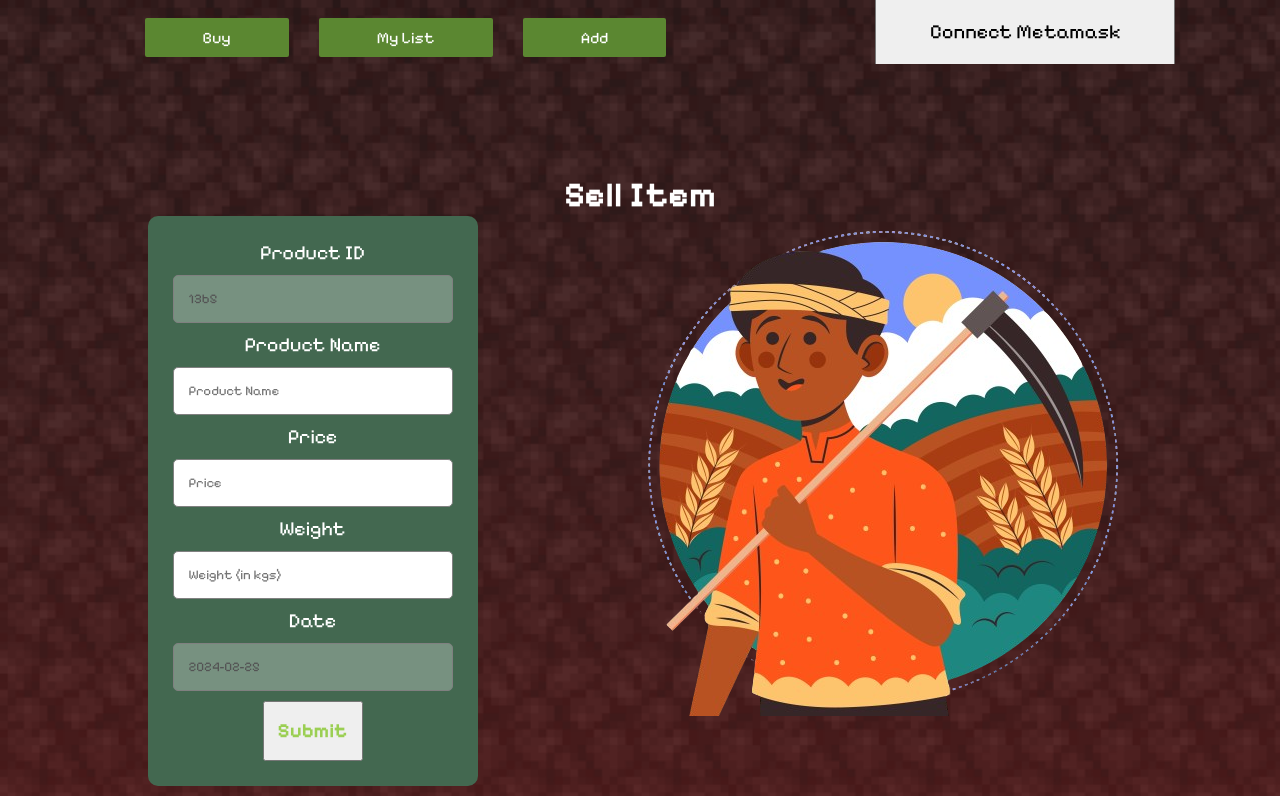
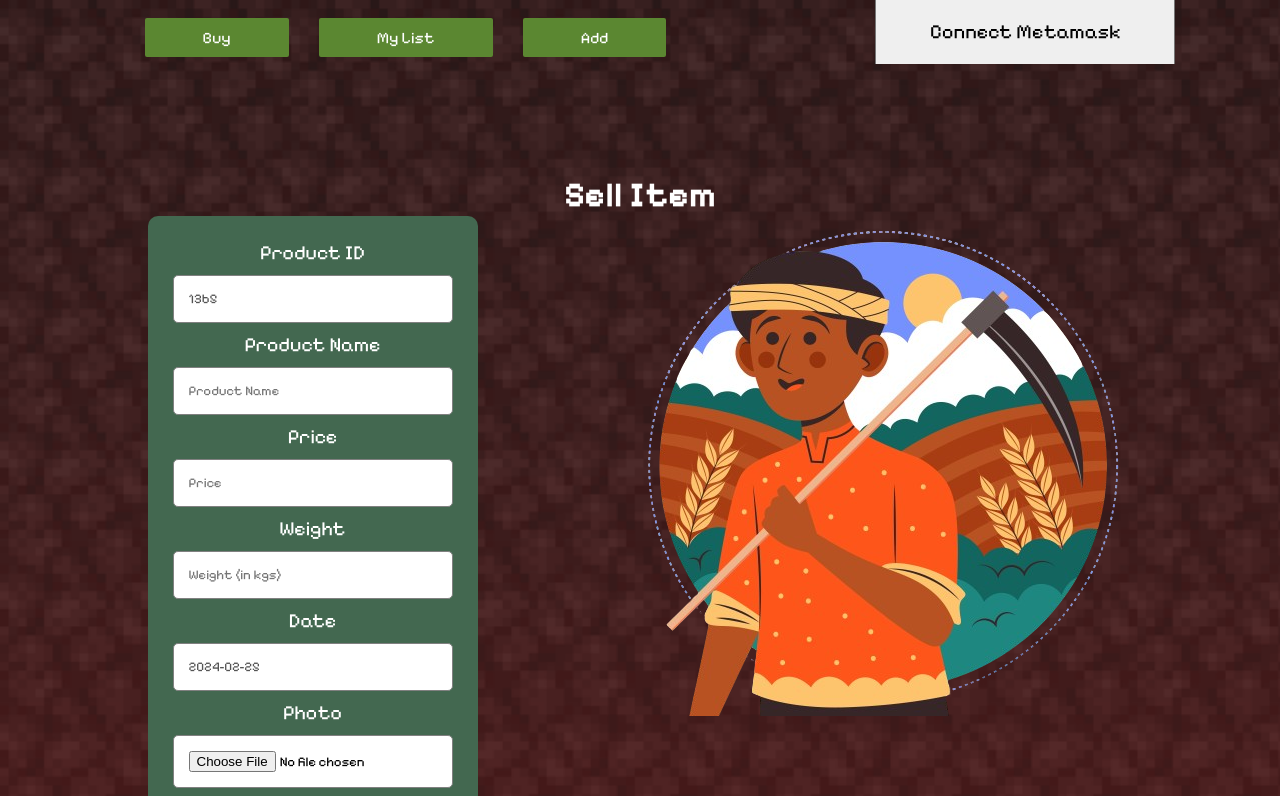
Before and after one commit to ameybagwe12/farmTracelo, a React (Create React App) app: page /add in a window 1280 px wide. Shown: the top 796 px of the page. Built offline with nearby package versions, Linux system fonts and the light colour scheme.

Commit message:
input file added

```diff
--- a/src/pages/Add.jsx
+++ b/src/pages/Add.jsx
@@ -7,6 +7,7 @@ import Navbar from "../Components/Nav";
 
 export default function Add({ account, contract, connectWallet }) {
   const [userType, setUserType] = useState("farmer");
+  const [nftFile, setNftFile] = useState("");
   const unique_id = uuid();
   const small_id = unique_id.slice(0, 4);
   const today = new Date();
@@ -96,8 +97,21 @@ export default function Add({ account, contract, connectWallet }) {
       placeholderColor: "#9BCF53",
       disabled: true,
     },
+    {
+      id: 5,
+      name: "photo",
+      type: "file",
+      placeholder: "Upload Img of Produce",
+      label: "Photo",
+      required: true,
+      accept: "image/*",
+      id: "nft-thumbnail",
+      onChange: (e) => setNftFile(e.target.files[0]),
+      placeholderColor: "#9BCF53",
+    },
     // Add other common fields
   ];
+
   const inputs1 = [
     {
       id: 1,
@@ -119,7 +133,6 @@ export default function Add({ account, contract, connectWallet }) {
       placeholderColor: "#9BCF53",
       disabled: true,
     },
-
     {
       id: 3,
       name: "price",
@@ -139,7 +152,6 @@ export default function Add({ account, contract, connectWallet }) {
       placeholderColor: "#9BCF53",
     },
 
-    // Add other common fields
   ];
   const handleFarmerSubmit = (e) => {
     e.preventDefault();
--- a/src/styles/formInput.css
+++ b/src/styles/formInput.css
@@ -9,6 +9,7 @@ input{
     margin: 10px 0px;
     border-radius: 5px;
     border: 1px solid gray;
+    background-color: white;
 
 }
 
```
